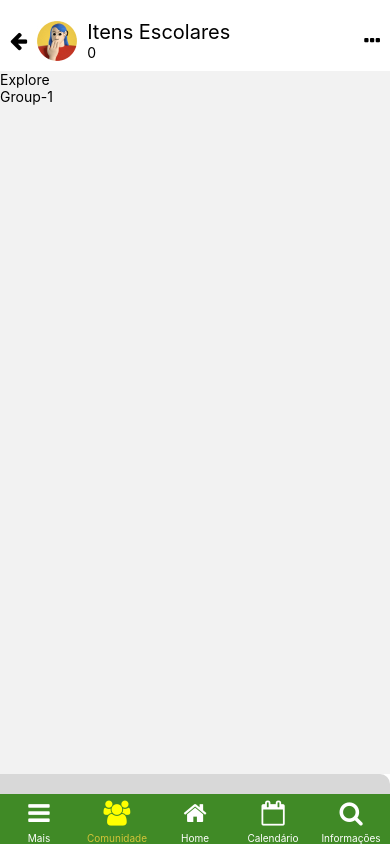
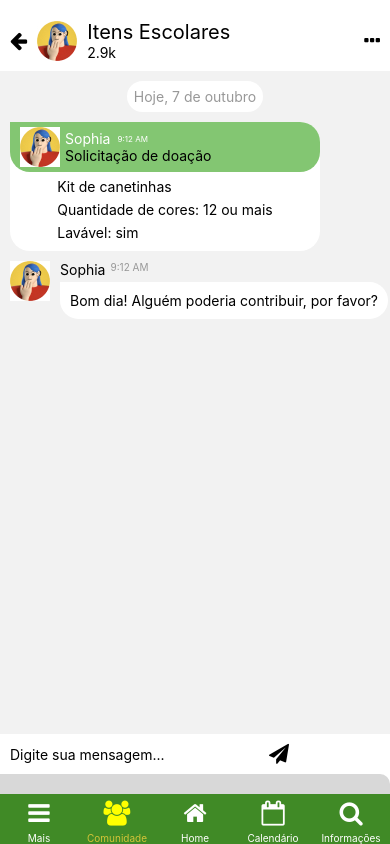
Before and after one commit to https-dre/the-green-family, a React Native app: screen /Comunidade in a window 390 px wide. Both pictures are taken after a click on the element 195 px from the left and 325 px from the top of the page. Built offline with nearby package versions, Linux system fonts and the light colour scheme.

Commit message:
Adição do visual dos grupos

```diff
--- /dev/null
+++ b/components/DonationRequest.jsx
@@ -0,0 +1,71 @@
+import { Text, View, Image, StyleSheet } from "react-native";
+
+export const DonationRequest = ({time, content = [], sender = ""}) => {
+    const contentElements = []
+    content.forEach((atr)=>{
+        contentElements.push(
+            <Text style={styles.atrText}>{atr}</Text>
+        )
+    })
+
+    return (
+        <View style={styles.mainView}>
+            <View style={styles.headerView}>
+                <Image style={styles.perfilImage} source={require("../assets/examples/3d_avatar_12.jpg")}/>
+                <View>
+                    <View style={styles.headerInfo}>
+                        <Text style={styles.senderText}>{sender}</Text>
+                        <Text style={styles.timeText}>{time}</Text>
+                    </View>
+                    <Text>Solicitação de doação</Text>
+                </View>
+            </View>
+            <View style={StyleSheet.contentView}>
+                {contentElements}
+            </View>
+        </View>
+    )
+}
+
+const styles = StyleSheet.create({
+    mainView: {
+        backgroundColor: "white",
+        borderRadius: 20,
+        paddingTop: 0,
+        width: 310,
+        alignItems: "center",
+        paddingBottom: 10
+    },
+    atrText: {
+        marginTop: 6
+    },
+    perfilImage: {
+        marginRight: 5
+    },
+    headerView: {
+        flexDirection: "row",
+        backgroundColor: "#83C672",
+        alignItems: "center",
+        width: "100%",
+        borderRadius: 20,
+        borderTopLeftRadius: 0,
+        paddingLeft: 10,
+        height: 50
+    },
+    contentView: {
+        width: "100%",
+        justifyContent: "flex-start",
+    },
+    headerInfo: {
+        flexDirection: "row",
+        alignItems: "center"
+    },
+    senderText: {
+        color: "white",
+        marginRight: 7
+    },
+    timeText: {
+        color: "white",
+        fontSize: 8
+    }
+})
--- /dev/null
+++ b/components/Messages/ReceivedMessage.jsx
@@ -0,0 +1,47 @@
+import { View, Text, Image, StyleSheet } from "react-native";
+
+export const ReceivedMessage = ({sender, time, content, requirePerfil=require("../../assets/examples/3d_avatar_12.jpg"), style}) => {
+    return (
+        <View style={[styles.mainView, style]}>
+            <View style={styles.perfilView}>
+                <Image source={requirePerfil}/>
+            </View>
+            <View>
+                <View style={styles.headerView}>
+                    <Text style={styles.senderText}>{sender}</Text>
+                    <Text style={styles.timeText}>{time}</Text>
+                </View>
+                <View style={styles.contentView}>
+                    <Text>{content}</Text>
+                </View>
+            </View>
+        </View>
+    )
+}
+
+const styles = StyleSheet.create({
+    mainView: {
+        flexDirection :"row",
+        width: 250
+    },
+    perfilView: {
+        width: 50
+    },
+    headerView: {
+        flexDirection: "row"
+    },
+    senderText: {
+        marginRight: 5
+    },
+    timeText: {
+        fontSize: 10,
+        color: "#989898"
+    },
+    contentView: {
+        backgroundColor: "white",
+        padding: 10,
+        borderRadius: 20,
+        borderTopLeftRadius: 0,
+        marginTop: 4
+    }
+})
--- a/screens/Comunidade/Grupos/explore/Explore_group_1.jsx
+++ b/screens/Comunidade/Grupos/explore/Explore_group_1.jsx
@@ -1,12 +1,81 @@
-import { View, Text, Image, TouchableOpacity, StyleSheet, ScrollView } from "react-native";
+import { View, Text, Image, TouchableOpacity, StyleSheet, ScrollView, TextInput } from "react-native";
+import Icon from "react-native-vector-icons/FontAwesome";
+
+import { DonationRequest } from "../../../../components/DonationRequest";
+import { ReceivedMessage } from "../../../../components/Messages/ReceivedMessage";
 
 export const Explore_group_1 = () => {
     return (
-        <View>
-            <Text>Explore</Text>
-            <Text>Group-1</Text>
+        <View style={styles.mainView}>
+            <ScrollView contentContainerStyle={styles.scrollView}>
+                <Text style={styles.date}>Hoje, 7 de outubro</Text>
+                <DonationRequest
+                    time="9:12 AM"
+                    content={[
+                        "Kit de canetinhas",
+                        "Quantidade de cores: 12 ou mais",
+                        "Lavável: sim"
+                    ]}
+                    sender = "Sophia"
+                />
+                <ReceivedMessage
+                    sender="Sophia"
+                    time="9:12 AM"
+                    content="Bom dia! Alguém poderia contribuir, por favor?"
+                    style={styles.receivedMessage}
+                />
+            </ScrollView>
+            <View style={styles.senderMessageView}>
+                <TextInput
+                    placeholder="Digite sua mensagem..."
+                    style={styles.senderInput}
+                />
+                <TouchableOpacity
+                    style={styles.senderIcon}
+                >
+                    <Icon name="send" size={20}/>
+                </TouchableOpacity>
+            </View>
         </View>
     )
 }
 
+const styles = StyleSheet.create({
+    mainView: {
+        // margin: 10,
+        height: "100%",
+        width: "100%"
+    },
+    date: {
+        alignSelf: "center",
+        borderRadius: 50,
+        backgroundColor: "white",
+        padding: 7,
+        color: "#989898",
+        margin: 10
+    },
+    receivedMessage: {
+        marginTop: 10
+    },
+    senderMessageView: {
+        backgroundColor: "white",
+        flexDirection: "row",
+        // position: "absolute",
+        // bottom: 12,
+        width: "100%",
+        height: 40,
+        alignItems: "center",
+        paddingHorizontal: 10
+    },
+    scrollView: {
+        marginHorizontal: 10
+    },
+    senderInput: {
+        width: "95%"
+    },
+    senderIcon: {
+        width: "30%"
+    }
+})
+
 export default Explore_group_1
--- a/screens/ComunidadeControle.jsx
+++ b/screens/ComunidadeControle.jsx
@@ -55,6 +55,7 @@ const handleRouteGroups = (components) => {
                         <GroupsHeader
                             imagePath="../assets/examples/3d_avatar_12.jpg"
                             name={realName}
+                            count={data[type][realIndex]["count"]}
                         />
 
                 }}
```
